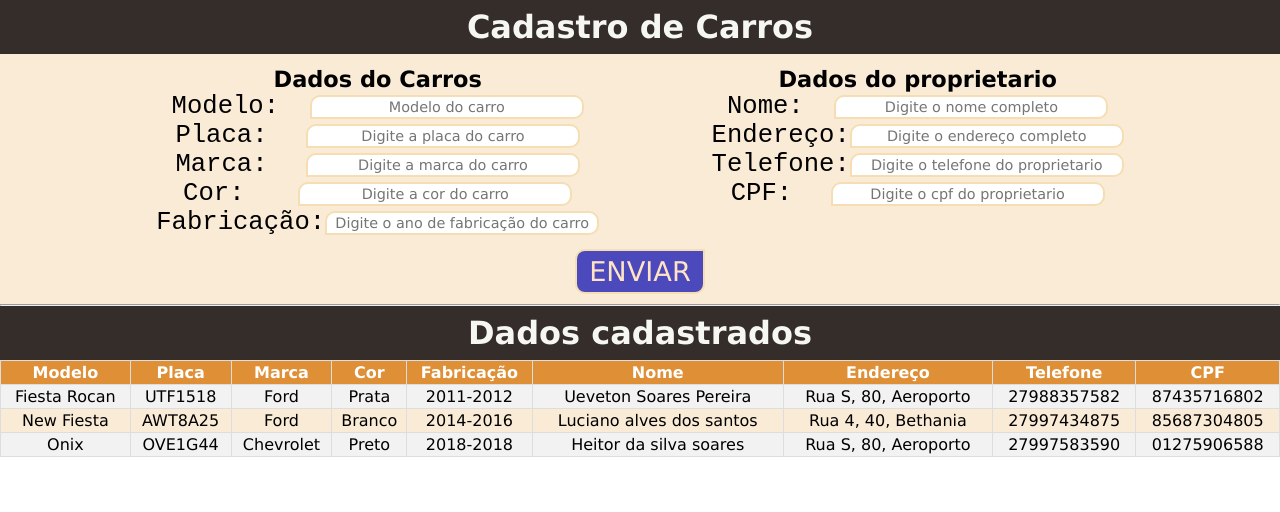
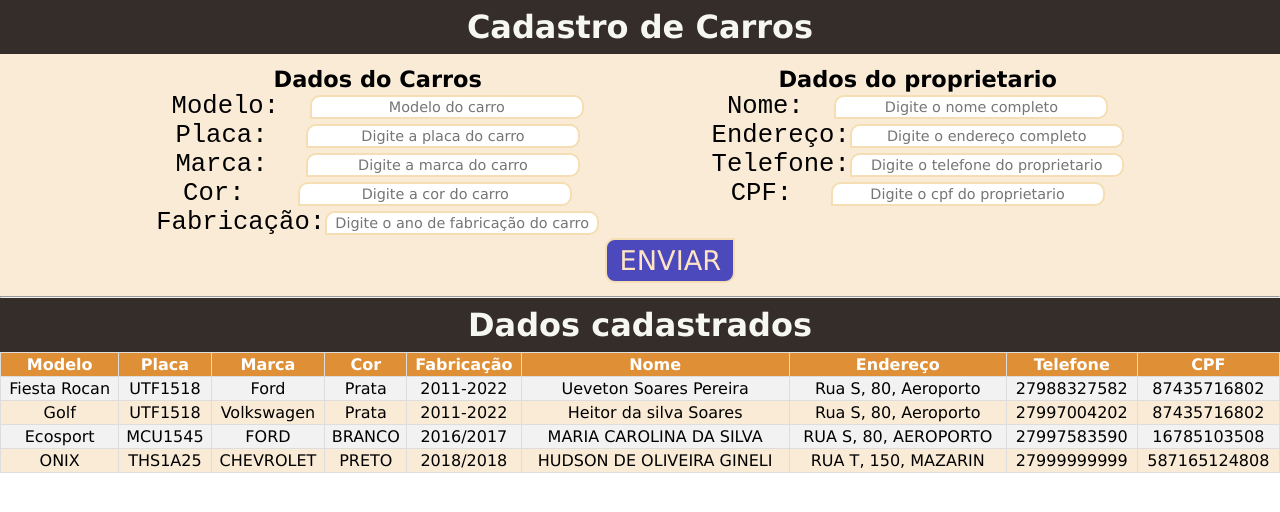
Before and after one commit to ueveton/Cadastros, a React (Vite) app: page / in a window 1280 px wide. Shown: the top 512 px of the page. Built offline with nearby package versions, Linux system fonts and the light colour scheme; data requests are answered from the project's data file.

Commit message:
implementando method post

```diff
--- a/data/db.json
+++ b/data/db.json
@@ -11,6 +11,42 @@
       "endereco": "Rua S, 80, Aeroporto",
       "telefone": "27988327582",
       "cpf": "87435716802"
+    },
+    {
+      "id": "2",
+      "modelo": "Golf",
+      "placa": "UTF1518",
+      "marca": "Volkswagen",
+      "cor": "Prata",
+      "fabricacao": "2011-2022",
+      "nome": "Heitor da silva Soares",
+      "endereco": "Rua S, 80, Aeroporto",
+      "telefone": "27997004202",
+      "cpf": "87435716802"
+    },
+    {
+      "id": "bff0",
+      "modelo": "Ecosport",
+      "placa": "MCU1545",
+      "marca": "FORD",
+      "cor": "BRANCO",
+      "fabricacao": "2016/2017",
+      "nome": "MARIA CAROLINA DA SILVA",
+      "endereco": "RUA S, 80, AEROPORTO",
+      "telefone": "27997583590",
+      "cpf": "16785103508"
+    },
+    {
+      "id": "7fed",
+      "modelo": "ONIX",
+      "placa": "THS1A25",
+      "marca": "CHEVROLET",
+      "cor": "PRETO",
+      "fabricacao": "2018/2018",
+      "nome": "HUDSON DE OLIVEIRA GINELI",
+      "endereco": "RUA T, 150, MAZARIN",
+      "telefone": "27999999999",
+      "cpf": "587165124808"
     }
   ]
 }
--- a/src/App.jsx
+++ b/src/App.jsx
@@ -3,20 +3,7 @@ import './App.css'
 import { CadCarros } from './CadCarros'
 import { ListCad } from './ListCad'
 
-const url = "http://localhost:3000/register"
-
 function App() {
-  const [register, setRegister] = useState([]);
-
-  useEffect(() => {
-    console.log("Carregou")
-    async function getData() {
-      const res = await fetch(url)
-      const data = await res.json()
-      console.log(data)
-    }
-    getData();
-  }, []);
 
   return (
     <div className='container'>
--- a/src/CadCarros.css
+++ b/src/CadCarros.css
@@ -32,9 +32,11 @@ input {
     border-radius: 10px 10px 10px 0px;
 }
 input[type="submit"] {
+    margin-top: 30px;
     font-size: 1.7rem;
     height: 45px;
-    margin-bottom: 10px;
+    margin-bottom: 1px;
+    margin-left: -120%;
     width: 130px;
     background-color: rgba(41, 41, 184, 0.836);
     color: bisque;
--- a/src/CadCarros.jsx
+++ b/src/CadCarros.jsx
@@ -1,47 +1,110 @@
 import React from 'react'
+import { useState, useEffect } from 'react'
 import './CadCarros.css'
 
+const url = "http://localhost:3000/register"
+
 export const CadCarros = () => {
+
+    //Envio de dados
+    const [modelo, setModelo] = useState("")
+    const [placa, setPlaca] = useState("")
+    const [marca, setMarca] = useState("")
+    const [cor, setCor] = useState("")
+    const [fabricacao, setFabricacao] = useState("")
+    const [nome, setnome] = useState("")
+    const [endereco, setEndereco] = useState("")
+    const [telefone, setTelefone] = useState("")
+    const [cpf, setCpf] = useState("")
+
+    const handleSubmit = (e) => {
+        e.preventDefault();
+        const register = {
+            modelo,
+            placa,
+            marca,
+            cor,
+            fabricacao,
+            nome,
+            endereco,
+            telefone,
+            cpf
+        }
+        console.log(register)
+        const res =  fetch(url, {
+            method: "POST",
+            headers: {
+                "Content-Type": "application/json",
+            },
+            body: JSON.stringify(register),
+        })
+    }
+
     return (
         <div id='container'>
             <div className='container-cad'>
                 <div id='car-register'>
                     <h3>Dados do Carros</h3>
-                    <form id="cad-carros">
+                    <form id="cad-carros" onSubmit={handleSubmit}>
                         <div>
                             <label>
                                 <span>Modelo:</span>
-                                <input type="text" placeholder='Modelo do carro' />
+                                <input
+                                    type="text"
+                                    onChange={(e) => setModelo(e.target.value)}
+                                    value={modelo}
+                                    placeholder='Modelo do carro'
+                                />
                             </label>
                         </div>
                         <div>
                             <label>
                                 <span>Placa:</span>
-                                <input type="text" placeholder='Digite a placa do carro' />
+                                <input
+                                    type="text"
+                                    onChange={(e) => setPlaca(e.target.value)}
+                                    value={placa}
+                                    placeholder='Digite a placa do carro'
+                                />
                             </label>
                         </div>
                         <div>
                             <label>
                                 <span>Marca:</span>
-                                <input type="text" placeholder='Digite a marca do carro' />
+                                <input
+                                    type="text"
+                                    onChange={(e) => setMarca(e.target.value)}
+                                    value={marca}
+                                    placeholder='Digite a marca do carro'
+                                />
                             </label>
                         </div>
                         <div>
                             <label>
                                 <span>Cor:</span>
-                                <input type="text" placeholder='Digite a cor do carro' />
+                                <input
+                                    type="text"
+                                    onChange={(e) => setCor(e.target.value)}
+                                    value={cor}
+                                    placeholder='Digite a cor do carro'
+                                />
                             </label>
                         </div>
                         <div>
                             <label>
                                 <span>Fabricação:</span>
-                                <input type="text" placeholder='Digite o ano de fabricação do carro' />
+                                <input
+                                    type="text"
+                                    onChange={(e) => setFabricacao(e.target.value)}
+                                    value={fabricacao}
+                                    placeholder='Digite o ano de fabricação do carro'
+                                />
                             </label>
                         </div>
 
                     </form>
                 </div>
-                <div id='car-owner'>
+                <div id='car-owner' onSubmit={handleSubmit}>
                     <form>
                         <div>
                             <h3>Dados do proprietario</h3>
@@ -49,31 +112,51 @@ export const CadCarros = () => {
                         <div>
                             <label>
                                 <span>Nome:</span>
-                                <input type="text" placeholder='Digite o nome completo' />
+                                <input
+                                    type="text"
+                                    onChange={(e) => setnome(e.target.value)}
+                                    value={nome}
+                                    placeholder='Digite o nome completo'
+                                />
                             </label>
                         </div>
                         <div>
                             <label>
                                 <span>Endereço:</span>
-                                <input type="text" placeholder='Digite o endereço completo' />
+                                <input
+                                    type="text"
+                                    onChange={(e) => setEndereco(e.target.value)}
+                                    value={endereco}
+                                    placeholder='Digite o endereço completo'
+                                />
                             </label>
                         </div>
                         <div>
                             <label>
                                 <span>Telefone:</span>
-                                <input type="text" placeholder='Digite o telefone do proprietario' />
+                                <input
+                                    type="text"
+                                    onChange={(e) => setTelefone(e.target.value)}
+                                    value={telefone}
+                                    placeholder='Digite o telefone do proprietario'
+                                />
                             </label>
                         </div>
                         <div>
                             <label>
                                 <span>CPF:</span>
-                                <input type="text" placeholder='Digite o cpf do proprietario' />
+                                <input
+                                    type="text"
+                                    onChange={(e) => setCpf(e.target.value)}
+                                    value={cpf}
+                                    placeholder='Digite o cpf do proprietario'
+                                />
                             </label>
                         </div>
+                        <input type="submit" value="ENVIAR" />
                     </form>
                 </div>
             </div>
-            <input type="submit" value="ENVIAR" />
             <hr />
         </div>
     )
--- a/src/ListCad.jsx
+++ b/src/ListCad.jsx
@@ -1,7 +1,22 @@
 import React from 'react'
 import "./ListCad.css"
+import { useState, useEffect } from 'react'
+
+const url = "http://localhost:3000/register"
 
 export const ListCad = () => {
+    const [register, setRegister] = useState([]);
+
+    useEffect(() => {
+        console.log("Carregou")
+        async function getData() {
+        const res = await fetch(url)
+        const data = await res.json()
+        setRegister(data)
+        }
+        getData();
+    }, []);
+
     return (
         <div>
             <table id='table'>
@@ -16,18 +31,20 @@ export const ListCad = () => {
                     <th>Telefone</th>
                     <th>CPF</th>
                 </tr>
-                <tr>
-                    <td>Fiesta Rocan</td>
-                    <td>UTF1518</td>
-                    <td>Ford</td>
-                    <td>Prata</td>
-                    <td>2011-2012</td>
-                    <td>Ueveton Soares Pereira</td>
-                    <td>Rua S, 80, Aeroporto</td>
-                    <td>27988357582</td>
-                    <td>87435716802</td>
-                </tr>
-                <tr>
+                {register.map((registers) => (
+                    <tr key={registers.id}>
+                        <td>{registers.modelo}</td>
+                        <td>{registers.placa}</td>
+                        <td>{registers.marca}</td>
+                        <td>{registers.cor}</td>
+                        <td>{registers.fabricacao}</td>
+                        <td>{registers.nome}</td>
+                        <td>{registers.endereco}</td>
+                        <td>{registers.telefone}</td>
+                        <td>{registers.cpf}</td>
+                    </tr>
+                ))}
+                {/* <tr>
                     <td>New Fiesta</td>
                     <td>AWT8A25</td>
                     <td>Ford</td>
@@ -48,7 +65,7 @@ export const ListCad = () => {
                     <td>Rua S, 80, Aeroporto</td>
                     <td>27997583590</td>
                     <td>01275906588</td>
-                </tr>
+                </tr> */}
             </table>
         </div>
     )
```
Lines whose indentation alone changed are shown as unchanged.
